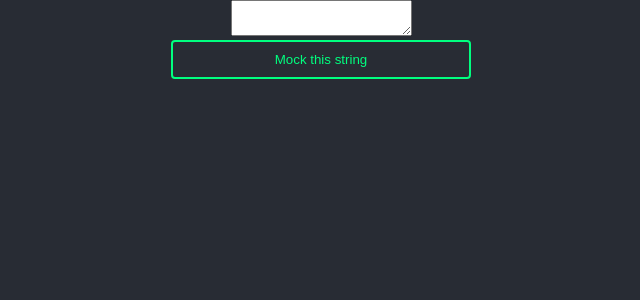
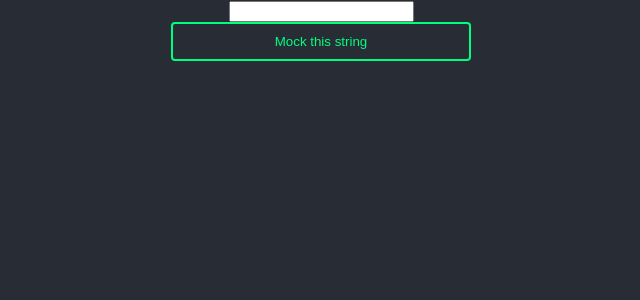
Before and after one commit to unpraditable/Weebs-GIF-Finder, a React (Create React App) app in the folder weebs-gif/: page / in a window 1280 px wide. Shown: the top 300 px of the page, without its empty margins (319-959 px from the left). Built offline with nearby package versions, Linux system fonts and the light colour scheme.

Commit message:
binding events from input and click button

```diff
--- a/weebs-gif/src/components/MockingString.js
+++ b/weebs-gif/src/components/MockingString.js
@@ -3,6 +3,14 @@ const vowels = ["a", "i", "u", "e", "o"];
 const capitalVowels = ["A", "I", "U", "E", "O"];
 
 class MockingString extends Component {
+    state = {
+        input: "",
+    }
+    handleChange = this.handleChange.bind(this);
+    handleChange(e) {
+        this.setState({input: e.target.value});
+    }
+
     mockingString = (string) => {
         let newString = ""
         for (let i = 0; i < string.length; i++) {
@@ -21,13 +29,17 @@ class MockingString extends Component {
         alert(newString);
     }
 
+    handleClick = (e) => {
+        this.mockingString(this.state.input);
+    }
+
     render() {
         return(
             <div>
                 <div>
-                    <textarea></textarea>
+                    <input type="textarea" onChange={this.handleChange}></input>
                 </div>
-                <button type="button" onClick={() => this.mockingString("Orang Jahat Adalah Orang Baik yang Disakiti")}>
+                <button type="button" onClick={this.handleClick}>
                     Mock this string
                 </button>
             </div>
```
